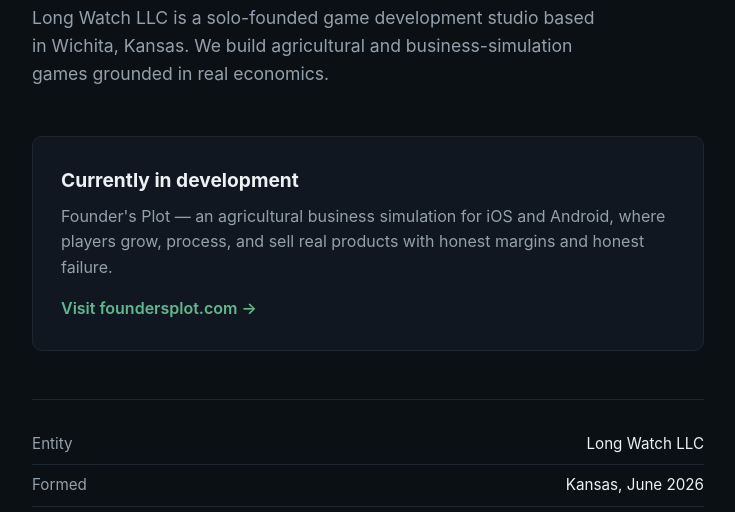
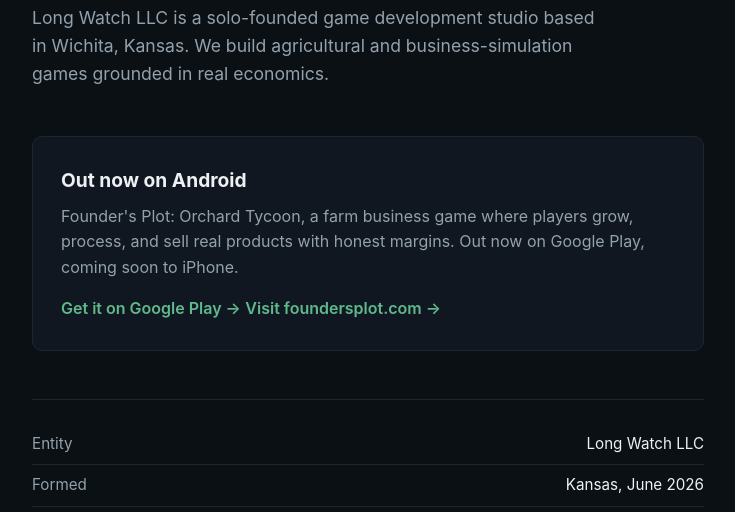
Before and after one commit to longwatchentertainment/longwatchentertainment.com, a plain HTML site: page index.html in a window 1280 px wide. Shown: the part 259-771 px from the top of the page, without its empty margins (272-1007 px from the left). Drawn offline with Linux system fonts and the light colour scheme.

Commit message:
Founder's Plot is out on Android; add Cloudflare Web Analytics
Co-Authored-By: Claude Opus 5.5 <noreply@anthropic.com>

```diff
--- a/index.html
+++ b/index.html
@@ -3,7 +3,7 @@
 <head>
 <meta charset="UTF-8">
 <meta name="viewport" content="width=device-width, initial-scale=1.0">
-<title>Long Watch LLC — Independent Game Studio</title>
+<title>Long Watch LLC | Independent Game Studio</title>
 <meta name="description" content="Long Watch LLC is an independent game development studio based in Wichita, Kansas, currently developing Founder's Plot for iOS and Android.">
 <style>
   :root {
@@ -92,9 +92,10 @@
     <p class="lede">Long Watch LLC is a solo-founded game development studio based in Wichita, Kansas. We build agricultural and business-simulation games grounded in real economics.</p>
 
     <div class="card">
-      <h2>Currently in development</h2>
-      <p>Founder's Plot — an agricultural business simulation for iOS and Android, where players grow, process, and sell real products with honest margins and honest failure.</p>
-      <a href="https://foundersplot.com">Visit foundersplot.com &rarr;</a>
+      <h2>Out now on Android</h2>
+      <p>Founder's Plot: Orchard Tycoon, a farm business game where players grow, process, and sell real products with honest margins. Out now on Google Play, coming soon to iPhone.</p>
+      <a href="https://play.google.com/store/apps/details?id=com.longwatch.foundersplot" rel="noopener">Get it on Google Play &rarr;</a>
+      <a href="https://www.foundersplot.com">Visit foundersplot.com &rarr;</a>
     </div>
 
     <dl>
@@ -106,5 +107,6 @@
 
     <footer>&copy; 2026 Long Watch LLC. All rights reserved.</footer>
   </div>
+<!-- Cloudflare Web Analytics --><script type='module' src='https://static.cloudflareinsights.com/beacon.min.js' data-cf-beacon='{"token": "9155e1764e0b45edb085cfdc6fa9a461"}'></script><!-- End Cloudflare Web Analytics -->
 </body>
 </h
```
